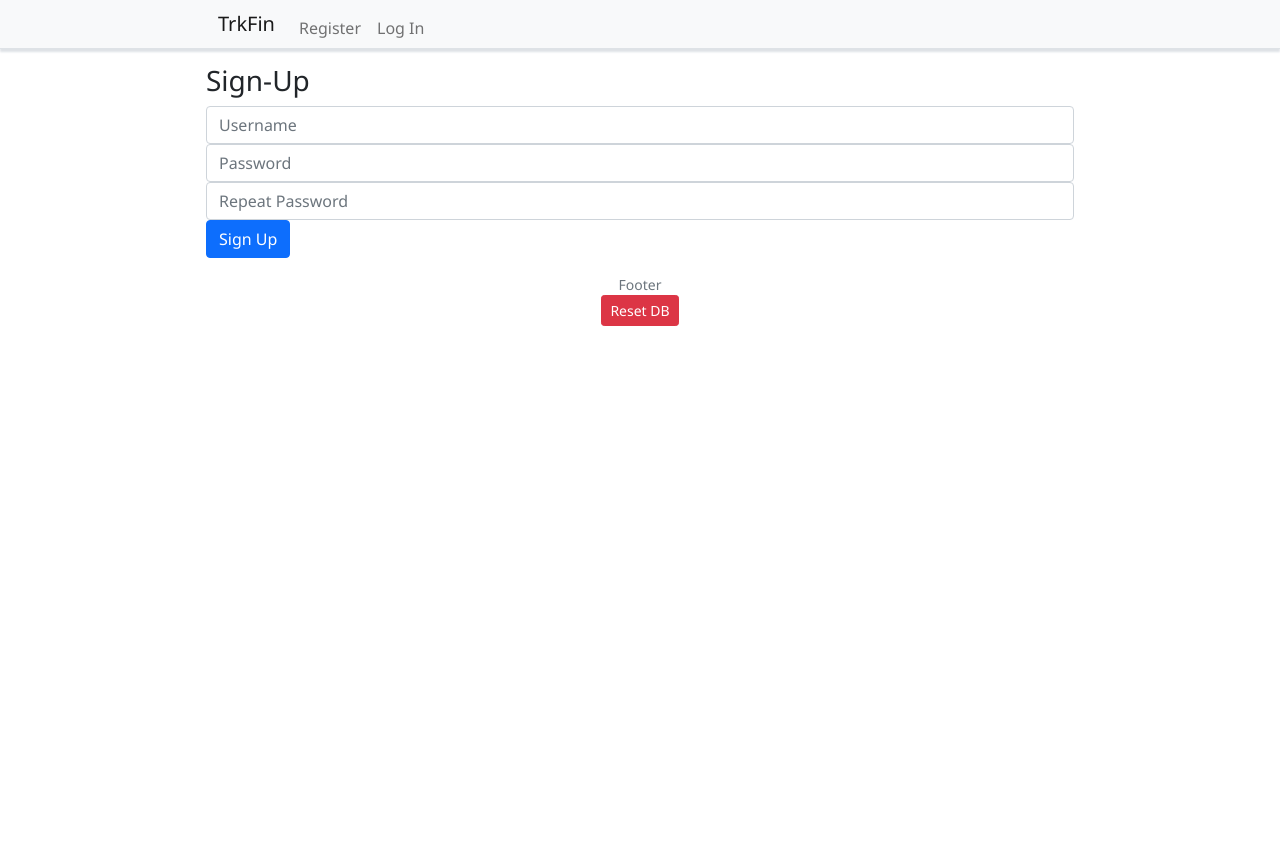
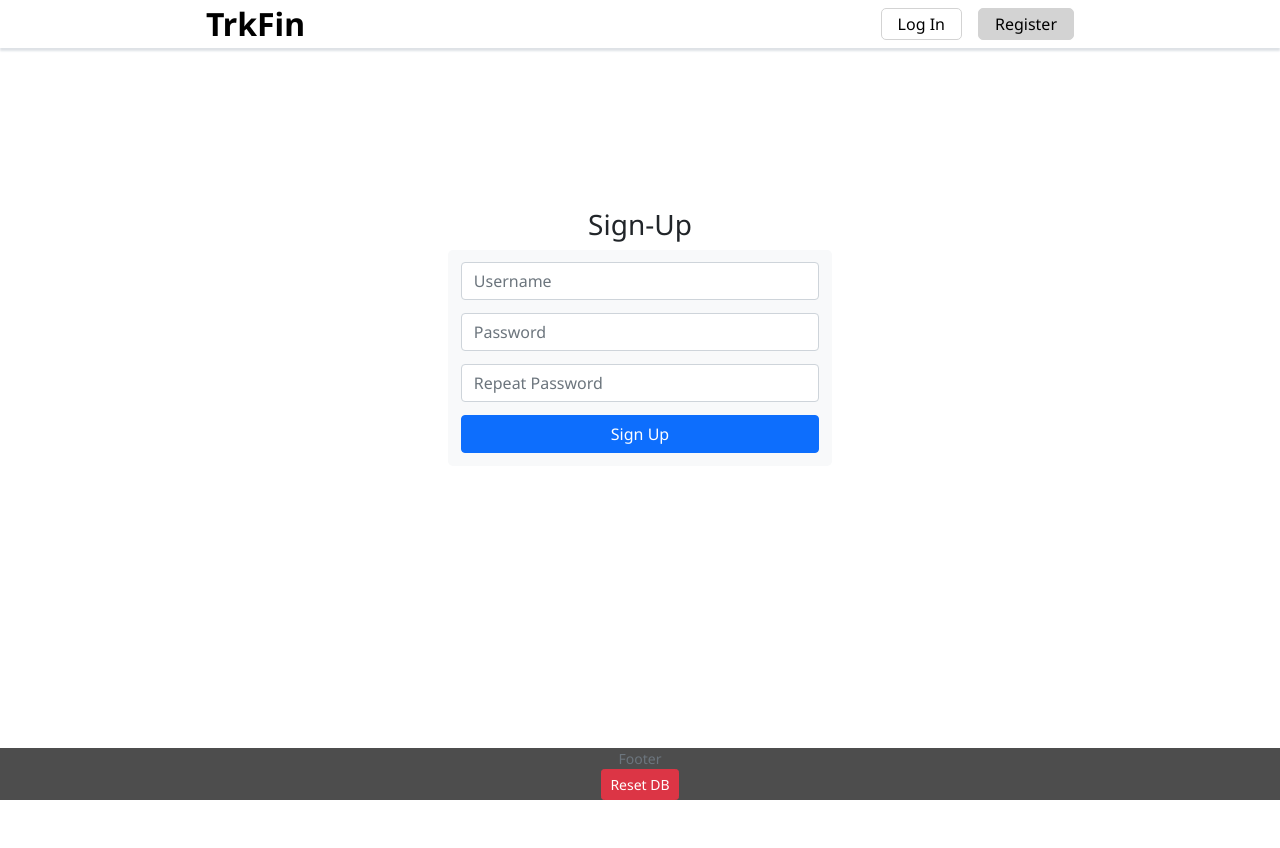
Before and after one commit to kftlfd/trkfin, a Flask app: page /register in a window 1280 px wide. After the commit the page ends 800 px from the top, so only its background shows below. Run offline with Flask 2, Linux system fonts and the light colour scheme.

Commit message:
changes to base layout and styling
improved navbar;
improved alerts/notifications;
moved styling of forms to styles.css

```diff
--- a/trkfin/static/styles.css
+++ b/trkfin/static/styles.css
@@ -23,7 +23,7 @@
 
   margin: 3rem 0 0;
   padding: 0;
-  min-height: 100vh;
+  min-height: calc(100vh - 3rem);
   width: 100%;
 
   display: flex;
@@ -48,7 +48,11 @@
 
 
 
-/*****   BUTTONS   *****/
+/*************************************************************************
+
+      BUTTONS
+
+*************************************************************************/
 
 a.bttn {
   text-decoration: none;
@@ -56,8 +60,8 @@
 .bttn {
   display: inline-block;
   padding: 0.5em 1.5em;
-  border: 2px solid lightgray;
-  border-radius: 10px;
+  border: 1px solid lightgray;
+  border-radius: 5px;
   background: lightgray;
   color: black;
 }
@@ -66,13 +70,17 @@
 }
 .bttn:hover {
   background: gray;
-  border: 2px solid gray;
+  border: 1px solid gray;
   color: white;
 }
 
 
 
-/*****   NAVBAR   *****/
+/*************************************************************************
+
+      NAVBAR
+
+*************************************************************************/
 
 .navbar {
   position: fixed;
@@ -87,7 +95,7 @@
   flex-wrap: nowrap;
   padding: 0 1rem;
 
-  background: var(--navbar-bg);
+  background: var(--navbar-bg-none);
   box-shadow: 0 3px 2px var(--border-color);
   transition:
     background-color var(--animation-med) ease-out,
@@ -107,6 +115,7 @@
 
 .navbar a {
   text-decoration: none;
+  color: black;
 }
 .nav-links a {
   color: var(--nav-link);
@@ -122,6 +131,9 @@
   font-weight: 700;
   color: black;
   padding-right: 1rem;
+}
+.nav-brand:hover {
+  color: rgb(48, 48, 48);
 }
 
 .nav-sidebar {
@@ -290,7 +302,11 @@
 
 
 
-/*****   REVEALS   *****/
+/*************************************************************************
+
+      REVEALS
+
+*************************************************************************/
 
 .hide {
   opacity: 0;
@@ -313,7 +329,12 @@
 
 
 
-/*****   ALERT   *****/
+/*************************************************************************
+
+      ALERTS
+
+*************************************************************************/
+
 .alert {
   position: fixed;
   top: 0;
@@ -339,11 +360,12 @@
   display: flex;
   align-items: center;
   justify-content: space-between;
+  min-width: 30rem;
   padding: 0.5rem 0 0.5rem 1.5rem;
   gap: 1rem;
 
   background: var(--alert-bg);
-  border-radius: 10px;
+  border-radius: 5px;
 }
 
 .alert ul {
@@ -366,13 +388,18 @@
 
 @media screen and (max-width: 640px) {
   .alert-content {
+    min-width: 1rem;
     width: 100%;
   }
 }
 
 
 
-/*****   SECTIONS   *****/
+/*************************************************************************
+
+      SECTIONS
+
+*************************************************************************/
 
 .section {
   width: 100%;
@@ -392,3 +419,137 @@
     padding: 1rem calc((100vw - 900px)/2  + 1rem);
   }
 }
+
+
+
+/*************************************************************************
+
+      FORMS
+
+*************************************************************************/
+
+.form, .form-vert, .form-horiz {
+  display: flex;
+  /* width: 100%; */
+}
+.form, .form-vert {
+  flex-direction: column;
+}
+.form-horiz {
+  flex-direction: row;
+}
+.form {
+  gap: 5px;
+  padding: 5px;
+  border-radius: 5px;
+  background-color: #f8f9fa;
+}
+.form-horiz + .form-horiz, .form-horiz + .form-vert {
+  margin-top: 5px;
+}
+input + input, .input-group + input {
+  margin-left: 5px;
+}
+label>label {
+  margin-bottom: 0;
+  cursor: pointer;
+}
+
+
+
+
+/*************************************************************************
+
+      DROPDOWN
+
+*************************************************************************/
+
+.drpdwn~.nav-bttns {
+  display: none;
+}
+
+.nav-sidebar .no-display {
+  display: none;
+}
+
+.nav-links {
+  z-index: 50;
+}
+.drpdwn {
+  padding-left: 1rem;
+  flex-grow: 1;
+  flex-basis: 1rem;
+  display: flex;
+  align-items: center;
+  justify-content: flex-end;
+  position: relative;
+  z-index: 40;
+}
+.drpdwn::before {
+  content: "";
+  display: block;
+  width: 12rem;
+  height: 3rem;
+  background: var(--navbar-bg-none);
+  position: absolute;
+  top: 0;
+  right: -1rem;
+  z-index: 30;
+}
+.drpdwn-close {
+  content: "";
+  display: block;
+  visibility: hidden;
+  height: 100vh;
+  width: 100vw;
+  position: absolute;
+  top: 0;
+  right: -1rem;
+  z-index: 15;
+  opacity: 0;
+}
+.drpdwn .bttn {
+  cursor: pointer;
+  max-width: fit-content;
+  white-space: nowrap;
+  overflow: hidden;
+  text-overflow: ellipsis;
+  z-index: 50;
+  user-select: none;
+}
+.drpdwn-menu {
+  background: var(--navbar-bg-none);
+  text-align: center;
+  display: block;
+  width: 10rem;
+  position: absolute;
+  top: 3rem;
+  right: 0;
+  z-index: 20;
+
+  box-shadow: 0 0 2px 3px var(--border-color);
+
+  list-style: none;
+  padding: 0;
+  margin: 0;
+}
+.border-rad {
+  border-radius: 0 0 10px 10px;
+}
+.drpdwn-item {
+  display: block;
+  padding: 1rem 1rem;
+  /* margin: 0.5rem; */
+}
+.drpdwn-item:hover {
+  background: lightgray;
+}
+
+@media screen and (max-width: 640px) {
+  .drpdwn~.nav-bttns {
+    display: flex;
+  }
+  .drpdwn {
+    display: none;
+  }
+}
--- a/trkfin/templates/base.html
+++ b/trkfin/templates/base.html
@@ -6,71 +6,114 @@
     <meta charset="utf-8">
     <meta name="viewport" content="initial-scale=1, width=device-width">
     <title>TrkFin{% block title %}{% endblock %}</title>
-    <link href="/static/favicon.png" rel="icon"> <!-- https://favicon.io/emoji-favicons/abacus/ -->
-    <!-- Bootstrap CSS https://getbootstrap.com/docs/5.1 -->
+
+    <!-- Bootstrap https://getbootstrap.com/docs/5.1 -->
     <link href="https://cdn.jsdelivr.net/npm/bootstrap@5.1.3/dist/css/bootstrap.min.css" rel="stylesheet" integrity="sha384-1BmE4kWBq78iYhFldvKuhfTAU6auU8tT94WrHftjDbrCEXSU1oBoqyl2QvZ6jIW3" crossorigin="anonymous">
+    <script src="https://cdn.jsdelivr.net/npm/bootstrap@5.1.3/dist/js/bootstrap.min.js" integrity="sha384-QJHtvGhmr9XOIpI6YVutG+2QOK9T+ZnN4kzFN1RtK3zEFEIsxhlmWl5/YESvpZ13" crossorigin="anonymous"></script>
+
+    <link href="/static/favicon.png" rel="icon">
     <link href="/static/styles.css" rel="stylesheet">
-    <!-- Bootstrap JS https://getbootstrap.com/docs/5.1 -->
-    <!-- <script src="https://code.jquery.com/jquery-3.5.1.slim.min.js" integrity="sha384-DfXdz2htPH0lsSSs5nCTpuj/zy4C+OGpamoFVy38MVBnE+IbbVYUew+OrCXaRkfj" crossorigin="anonymous"></script>  -->
-    <script src="https://cdn.jsdelivr.net/npm/bootstrap@5.1.3/dist/js/bootstrap.min.js" integrity="sha384-QJHtvGhmr9XOIpI6YVutG+2QOK9T+ZnN4kzFN1RtK3zEFEIsxhlmWl5/YESvpZ13" crossorigin="anonymous"></script>
     <script src="/static/scripts.js" defer></script>
+
+    {% block head %}{% endblock %}
   </head>
 
 	<body>
 
-		<nav class="navbar navbar-expand-lg navbar-light bg-light border-bottom">
-      <div class="container-fluid">
-        <!-- Navbar brand -->
-        <a class="navbar-brand" href="{{ url_for('index') }}">TrkFin</a>
-        <!-- Navbar toggler -->
-        <button class="navbar-toggler" type="button" data-bs-toggle="collapse" data-bs-target="#navbar" aria-controls="navbar" aria-expanded="false" aria-label="Toggle navigation" >
-          <span class="navbar-toggler-icon"></span>
-        </button>
-        <!-- Navbar items -->
-        <div class="collapse navbar-collapse" id="navbar">
+		<nav class="navbar" data-navbar>
+      <a class="nav-brand" href="{{ url_for('index') }}">TrkFin</a>
+      <div class="nav-sidebar-toggle-open" aria-label="Toggle navigation" data-nav-sidebar-toggle>
+        <span class="bar"></span>
+        <span class="bar"></span>
+        <span class="bar"></span>
+      </div>
+      <div class="nav-sidebar-bg" data-nav-sidebar-bg data-nav-sidebar-toggle></div>
+      <div class="nav-sidebar" data-nav-sidebar>
+        <div class="nav-sidebar-toggle-close" data-nav-sidebar-toggle>
+          <span>&times;</span>
+        </div>
+
         {% if current_user.is_authenticated %}
-            <!-- left -->
-            <ul class="navbar-nav mr-auto mt-2">
-              <li class="nav-item"><a class="nav-link" href="{{ url_for('home') }}">Home</a></li>
-              <li class="nav-item"><a class="nav-link" href="{{ url_for('wallets', username=current_user.username) }}">Wallets</a></li>
-              <li class="nav-item"><a class="nav-link" href="{{ url_for('reports', username=current_user.username) }}">Reports</a></li>
-              <li class="nav-item"><a class="nav-link" href="{{ url_for('history', username=current_user.username) }}">History</a></li>
+        <ul class="nav-links">
+          <li><a class="" href="{{ url_for('home') }}" data-nav-sidebar-toggle>Home</a></li>
+          <li><a class="" href="{{ url_for('wallets', username=current_user.username) }}" data-nav-sidebar-toggle>Wallets</a></li>
+          <li><a class="" href="{{ url_for('reports', username=current_user.username) }}" data-nav-sidebar-toggle>Reports</a></li>
+          <li><a class="" href="{{ url_for('history', username=current_user.username) }}" data-nav-sidebar-toggle>History</a></li>
         </ul>
-            <!-- right -->
-            <ul class="navbar-nav ml-auto mt-2">
-              <li class="nav-item"><a class="nav-link" href="{{ url_for('account', username=current_user.username) }}"><strong>{{ current_user.username }}</strong></a></li>
-              <li class="nav-item"><a class="nav-link" href="{{ url_for('auth.logout') }}">Log Out</a></li>
+
+        <div class="drpdwn" data-drpdwn>
+
+          <div class="bttn bttn-outline" href="#" data-drpdwn-toggle>
+            {{ current_user.username }}
+          </div>
+
+          <ul class="drpdwn-menu border-rad no-display" data-drpdwn-menu>
+            <li><a class="drpdwn-item" href="{{ url_for('account', username=current_user.username) }}">Account</a></li>
+            <li><hr class="dropdown-divider"></li>
+            <li><a class="drpdwn-item border-rad" href="{{ url_for('auth.logout') }}">Log Out</a></li>
           </ul>
+
+          <div class="drpdwn-close" data-drpdwn-close></div>
+
+          <script>
+            const drpdwnMenu = document.querySelector("[data-drpdwn-menu]");
+            const drpdwnToggle = document.querySelector("[data-drpdwn-toggle]");
+            const drpdwnClose = document.querySelector("[data-drpdwn-close]");
+
+            drpdwnToggle.addEventListener("click", function() {
+              if (drpdwnMenu.classList.contains("no-display")) {
+                drpdwnMenu.classList.remove("no-display");
+                drpdwnClose.style.visibility = "visible"
+              } else {
+                drpdwnMenu.classList.add("no-display");
+              }
+            });
+
+            drpdwnClose.addEventListener("click", function() {
+              drpdwnMenu.classList.add("no-display");
+              drpdwnClose.style.visibility = "hidden"
+            });
+          </script>
+
+        </div>
+
+        <ul class="nav-bttns">
+          <li><a class="bttn bttn-outline" href="{{ url_for('account', username=current_user.username) }}"><strong>{{ current_user.username }}</strong></a></li>
+          <li><a class="bttn" href="{{ url_for('auth.logout') }}">Log Out</a></li>
+        </ul>
+
         {% else %}
-            <!-- right -->
-            <ul class="navbar-nav ml-auto mt-2">
-              <li class="nav-item"><a class="nav-link" href="{{ url_for('auth.register') }}">Register</a></li>
-              <li class="nav-item"><a class="nav-link" href="{{ url_for('auth.login') }}">Log In</a></li>
+        <ul class="nav-links">
         </ul>
+        <ul class="nav-bttns">
+          <li><a class="bttn bttn-outline" href="{{ url_for('auth.login') }}">Log In</a></li>
+          <li><a class="bttn" href="{{ url_for('auth.register') }}">Register</a></li>
+        </ul>
+
         {% endif %}
-        </div>
       </div>
     </nav>
 
 		{% if get_flashed_messages() %}
-    <header>
-      <div class="alert alert-primary border text-center" role="alert">
+    <div name="alert" class="alert" data-alert>
+      <div class="alert-content">
+        <ul>
           {% with messages = get_flashed_messages() %}
-          <ul>
           {% for message in messages %}
           <li>{{ message }}</li>
           {% endfor %}
+          {% endwith %}
         </ul>
-        {% endwith %}
+        <div class="alert-close" data-alert-close>&times;</div>
       </div>
-    </header>
+    </div>
 		{% endif %}
 
-    <main>
+    <main class="main">
       {% block main %}{% endblock %}
     </main>
 
-    <footer class="small text-center text-muted">
+    <footer class="footer small text-center text-muted">
       <div>Footer</div>
       <a href="{{ url_for('resetdb') }}"><button class="btn btn-danger btn-sm">Reset DB</button></a>
     </footer>
```
Lines whose indentation alone changed are shown as unchanged.
